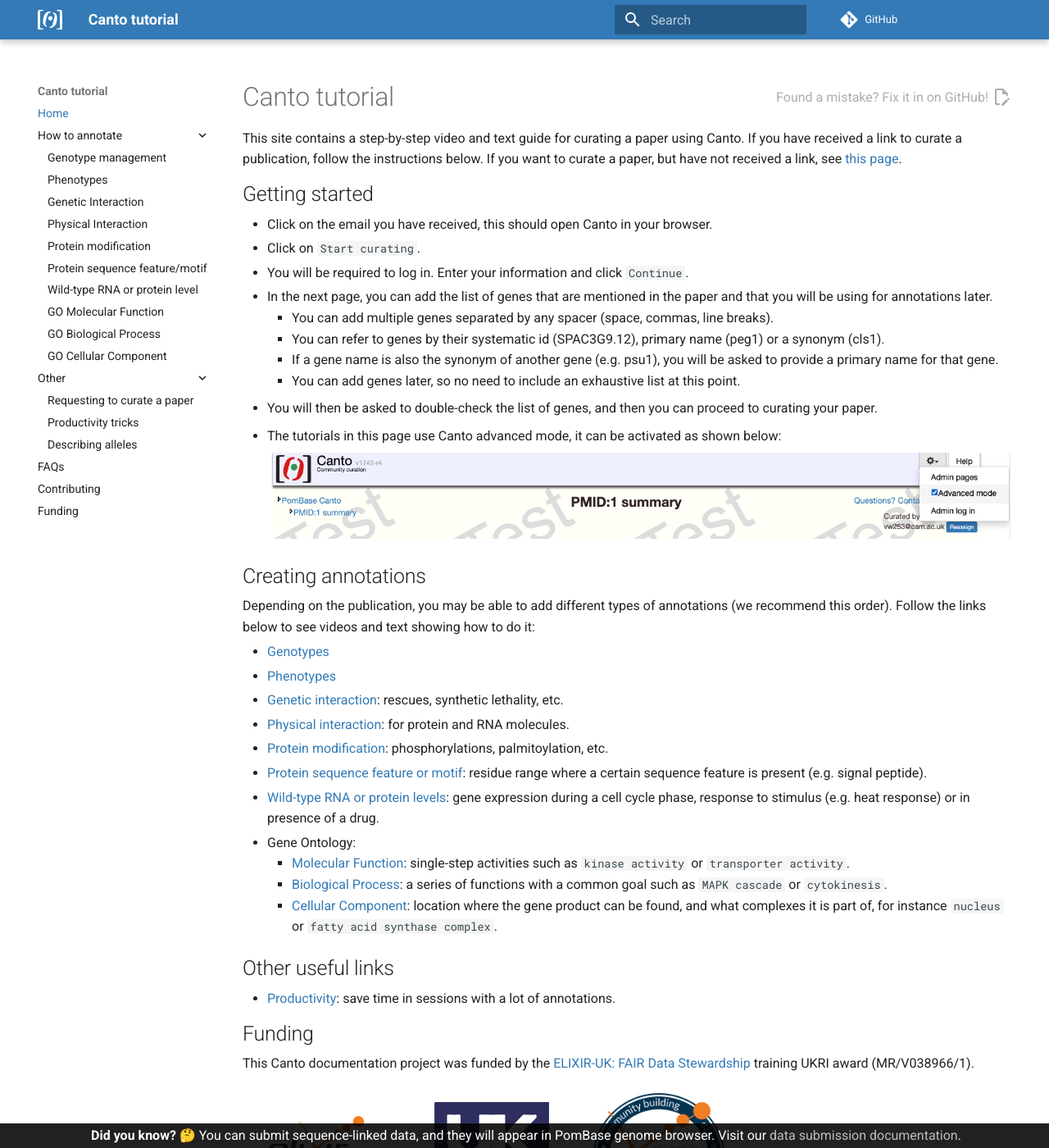
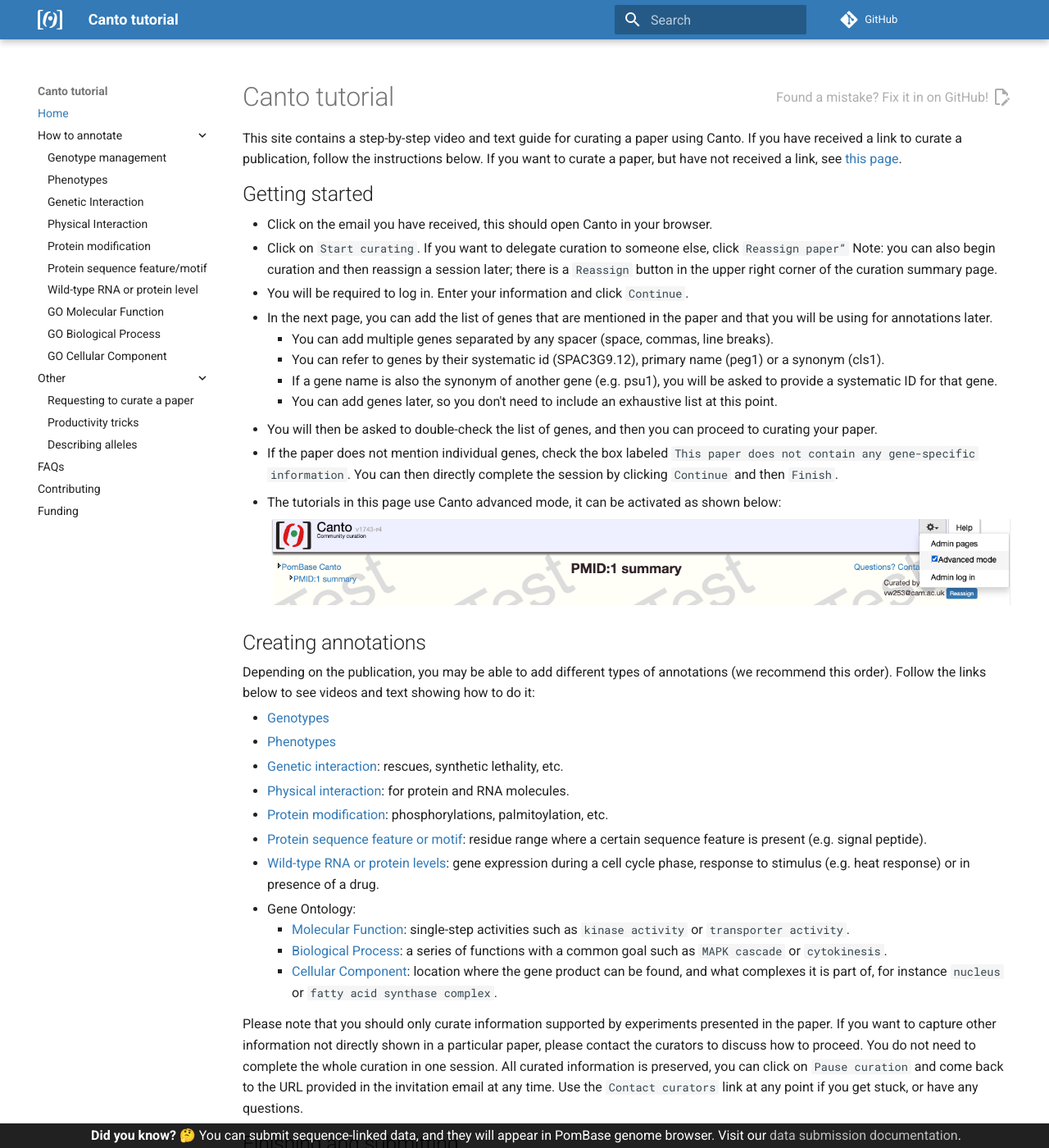
Before and after one commit to pombase/canto_tutorial, an MkDocs documentation site: the page built from docs/index.md, in a window 1280 px wide and 1400 px high. Shown: the whole window at 82% size. Built offline with MkDocs 1.6.1 and Material for MkDocs 9.7.7, drawn with Linux system fonts in a browser that asks for light colours; comment, search, counter and statistics services are not loaded; some of the changed text lies outside the part shown.

Commit message:
Update index.md
Adding reviewed text from the Canto documentation

```diff
--- a/docs/index.md
+++ b/docs/index.md
@@ -10,14 +10,16 @@
 ## Getting started
 
 * Click on the email you have received, this should open Canto in your browser.
-* Click on `Start curating`.
+* Click on `Start curating`. If you want to delegate curation to someone else, click `Reassign paper”`
+Note: you can also begin curation and then reassign a session later; there is a `Reassign` button in the upper right corner of the curation summary page.
 * You will be required to log in. Enter your information and click `Continue`.
 * In the next page, you can add the list of genes that are mentioned in the paper and that you will be using for annotations later.
     * You can add multiple genes separated by any spacer (space, commas, line breaks).
     * You can refer to genes by their systematic id (SPAC3G9.12), primary name (peg1) or a synonym (cls1).
-    * If a gene name is also the synonym of another gene (e.g. psu1), you will be asked to provide a primary name for that gene.
-    * You can add genes later, so no need to include an exhaustive list at this point.
+    * If a gene name is also the synonym of another gene (e.g. psu1), you will be asked to provide a systematic ID for that gene.
+    * You can add genes later, so you don't need to include an exhaustive list at this point.
 * You will then be asked to double-check the list of genes, and then you can proceed to curating your paper.
+* If the paper does not mention individual genes, check the box labeled `This paper does not contain any gene-specific information`. You can then directly complete the session by clicking `Continue` and then `Finish`.
 * The tutorials in this page use Canto advanced mode, it can be activated as shown below:
 
     <img src="assets/activate_advanced_mode.png" alt="activating advanced mode by clicking on the top right gear icon">
@@ -38,6 +40,18 @@
     * [Biological Process](./go_BP.md): a series of functions with a common goal such as `MAPK cascade` or `cytokinesis`.
     * [Cellular Component](./go_CC.md): location where the gene product can be found, and what complexes it is part of, for instance `nucleus` or `fatty acid synthase complex`.
 
+Please note that you should only curate information supported by experiments presented in the paper. If you want to capture other information not directly shown in a particular paper, please contact the curators to discuss how to proceed.
+You do not need to complete the whole curation in one session. All curated information is preserved, you can click on `Pause curation` and come back to the URL provided in the invitation email at any time.
+Use the `Contact curators` link at any point if you get stuck, or have any questions.
+
+## Finishing and submitting
+
+Once you have finished entering data from your paper, click the `Submit to curators`.
+
+If your article does not contain any type of data that can be curated in Canto, check the `No experimental results to add?` box and select a reason from the pulldown menu that appears:
+          <img src="assets/no_expt.png">
+
+After you click `Submit to curators`, you will be be provided a text box in which you can enter any additional comments you would like to share with the curators.
 
 ## Other useful links
 
```
